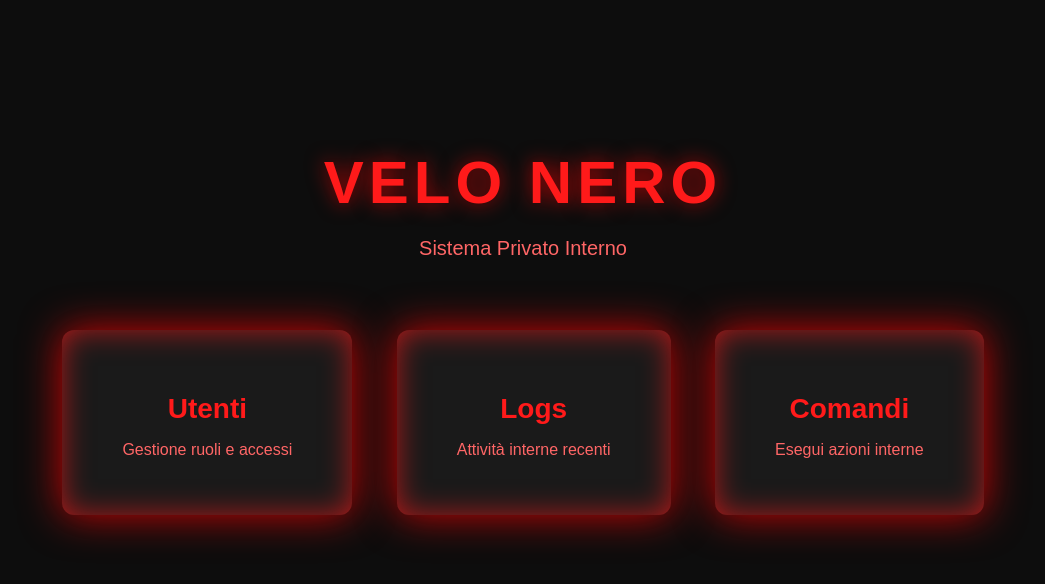
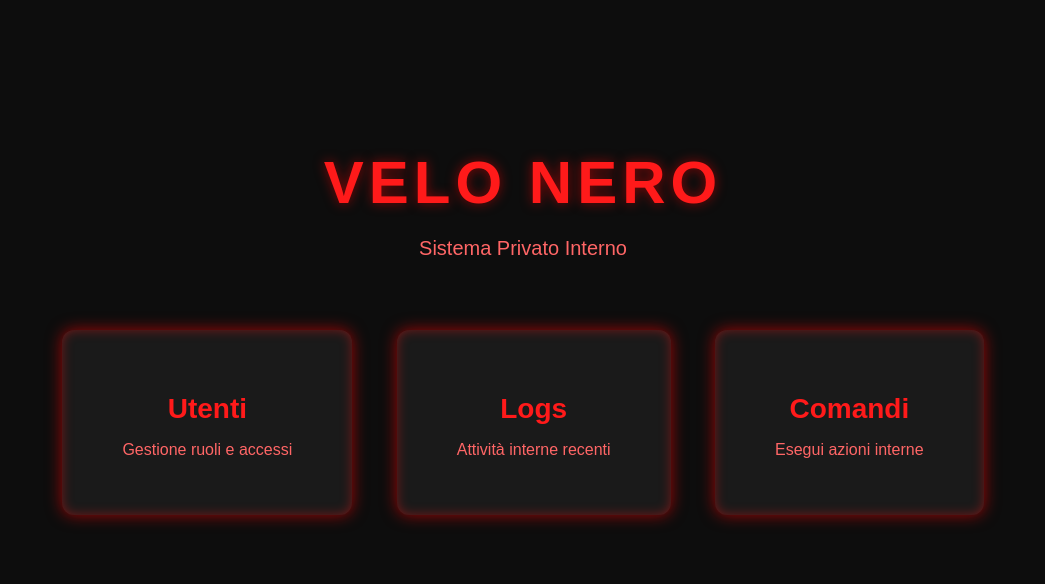
Before and after one commit to Mike-Majic/Velo-Nero-Home, a plain HTML site: page index.html in a window 1280 px wide. Shown: the whole page, without its empty margins (117-1162 px from the left). Drawn offline with Linux system fonts and the light colour scheme.

Commit message:
Update index.html

```diff
--- a/index.html
+++ b/index.html
@@ -16,7 +16,7 @@
             font-size: 60px;
             letter-spacing: 5px;
             color: #ff1a1a;
-            text-shadow: 0 0 20px #ff0000aa;
+            text-shadow: 0 0 12px #ff000080;
             margin-bottom: 10px;
         }
 
@@ -32,7 +32,7 @@
             padding: 40px 60px;
             margin: 20px;
             border-radius: 12px;
-            box-shadow: 0 0 30px #ff1a1aaa inset, 0 0 40px #ff0000cc; /* contorno più luminoso */
+            box-shadow: 0 0 12px #ff1a1a66 inset, 0 0 16px #ff000099;
             transition: transform 0.3s ease, box-shadow 0.3s ease;
             cursor: pointer;
             text-decoration: none;
@@ -41,7 +41,7 @@
 
         .box:hover {
             transform: scale(1.05);
-            box-shadow: 0 0 50px #ff1a1aff inset, 0 0 60px #ff0000ff;
+            box-shadow: 0 0 20px #ff1a1a99 inset, 0 0 25px #ff0000cc;
         }
 
         .box h2 {
```
